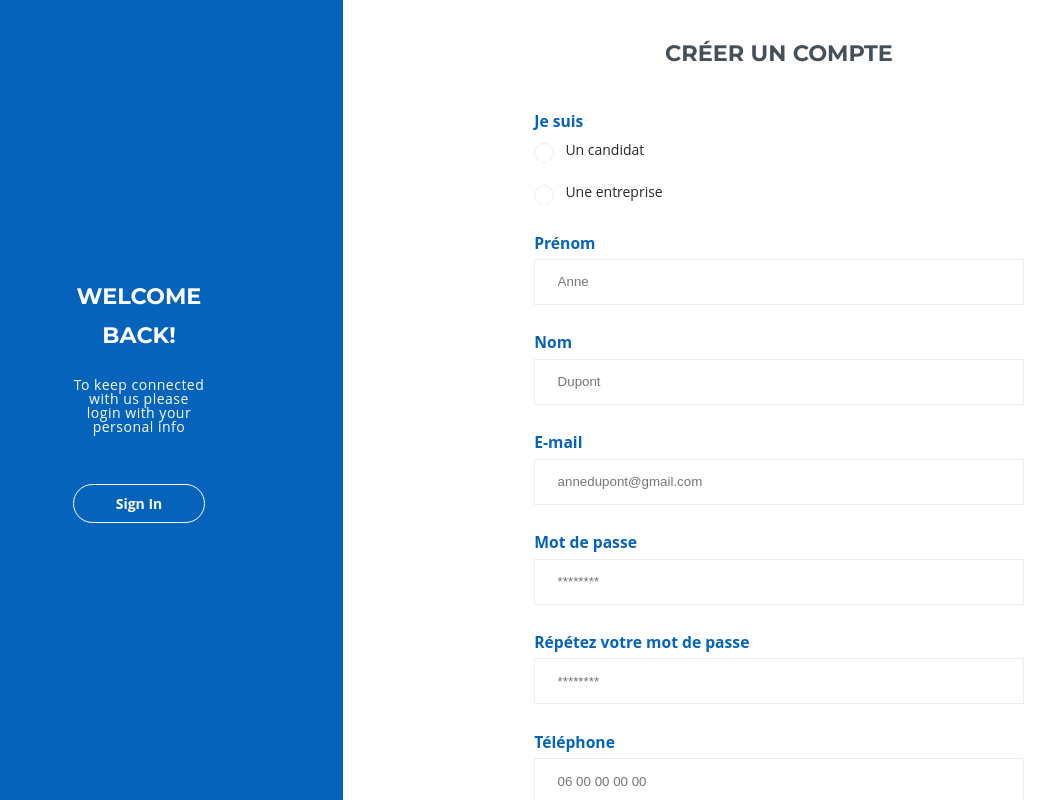
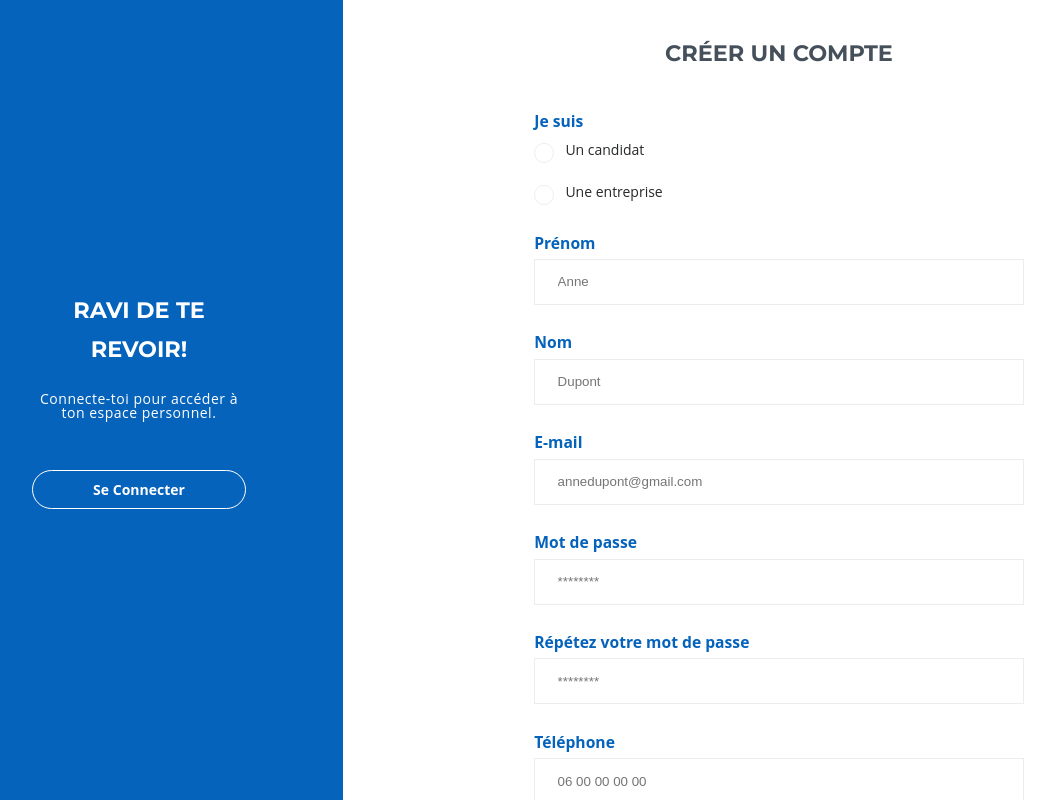
Before and after one commit to TracyZUMBU/Young_Tech_front, a React (Create React App) app: page /register in a window 1280 px wide. Shown: the whole page, without its empty margins (65-1120 px from the left). Built offline with nearby package versions, Linux system fonts and the light colour scheme.

Commit message:
changed web content

```diff
--- a/src/css/style.css
+++ b/src/css/style.css
@@ -759,6 +759,9 @@ li.navigation__items:hover {
   @media only screen and (min-width: 75em) {
     .inner-box {
       width: 60%; } }
+  @media only screen and (min-width: 75em) {
+    .inner-box--blue {
+      width: 80%; } }
 
 label.createAd-form__block {
   margin-bottom: 5px; }
--- a/src/pages/ApplicationForm.js
+++ b/src/pages/ApplicationForm.js
@@ -133,7 +133,7 @@ const ApplicationForm = (props) => {
                     type="submit"
                     disabled={!formik.isValid}
                     className={"btn"}
-                    value={"Envoyer"}
+                    value={"Postuler"}
                   />
                 </div>
               </Form>
@@ -189,7 +189,7 @@ const ApplicationForm = (props) => {
                     type="submit"
                     disabled={!formik.isValid}
                     className={"btn"}
-                    value={"Envoyer"}
+                    value={"Postuler"}
                   />
                 </div>
               </Form>
--- a/src/pages/CompagnyProfile.js
+++ b/src/pages/CompagnyProfile.js
@@ -80,7 +80,7 @@ const CompagnyProfile = (props) => {
 
           <Link to={"/createAd"} className={"btn btn--round"}>
             {" "}
-            Crée une nouvelle offre
+            Créer une nouvelle offre
           </Link>
           <Link to={"/application"} className="btn btn--grey btn--round"> Voir les candidatures</Link>
           <DeleteAccount />
--- a/src/pages/Register.js
+++ b/src/pages/Register.js
@@ -87,14 +87,14 @@ const Register = () => {
     <div className="container-signUp">
       <div className="welcome-back">
         <div className="inner-box inner-box--blue">
-          <h1 className="heading-primary--main">Welcome Back!</h1>
-          <p>To keep connected with us please login with your personal info</p>
+          <h1 className="heading-primary--main">ravi de te revoir!</h1>
+          <p>Connecte-toi pour accéder à ton espace personnel. </p>
           <Link
             to={"/signin"}
             id="signIn"
             className="btn btn--round btn--transparent"
           >
-            Sign In
+            Se connecter
           </Link>
         </div>
       </div>
@@ -190,7 +190,7 @@ const Register = () => {
                     type="submit"
                     disabled={!formik.isValid}
                     className={"btn btn--round"}
-                    value={"Sign up"}
+                    value={"Créer mon compte"}
                   />
                 </Form>
               );
--- a/src/pages/SignIn.js
+++ b/src/pages/SignIn.js
@@ -91,8 +91,8 @@ const SignIn = () => {
           </div>
           <div className="hello-friend">
             <div className="inner-box inner-box--blue">
-              <h1 className="heading-primary--main">Hello Friend!</h1>
-              <p>Enter your personal details and start journey with us</p>
+              <h1 className="heading-primary--main">Hello l'ami !</h1>
+              <p>Saisissez vos informations personnelle et trouvez le job de vos rêves</p>
               <Link
                 to={"/register"}
                 className="btn btn--round btn--transparent"
--- a/src/sass/layout/_signIn.scss
+++ b/src/sass/layout/_signIn.scss
@@ -63,7 +63,6 @@
 }
 
 
-
 .inner-box {
   @include flexAllCenter;
   &--blue {
@@ -73,6 +72,11 @@
   @include respond(desktop){
     width: 60%;
   }
+  &--blue {
+    @include respond(desktop){
+      width: 80%;
+    }
+  }
 }
 
 label.createAd-form__block {
```
Also changed, not shown: 1 other file (tests, documents, lock files or other folders).
